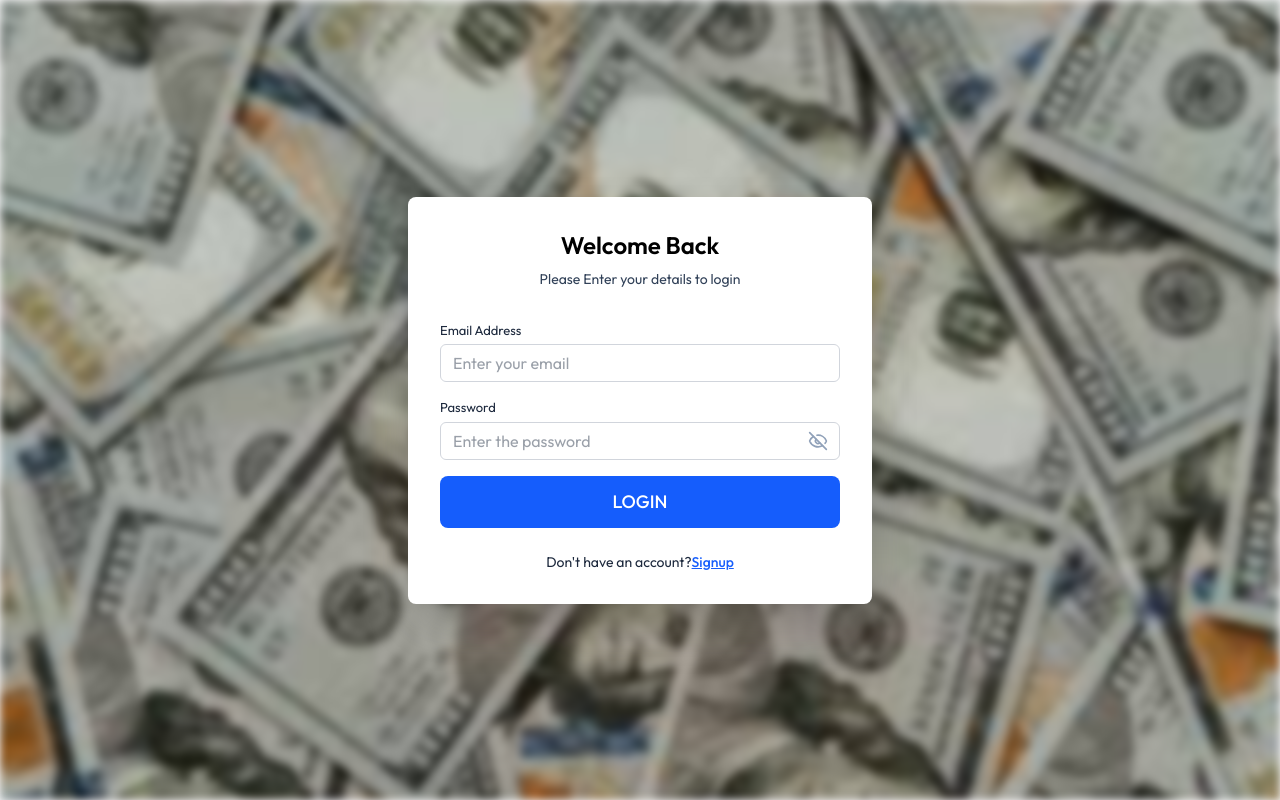
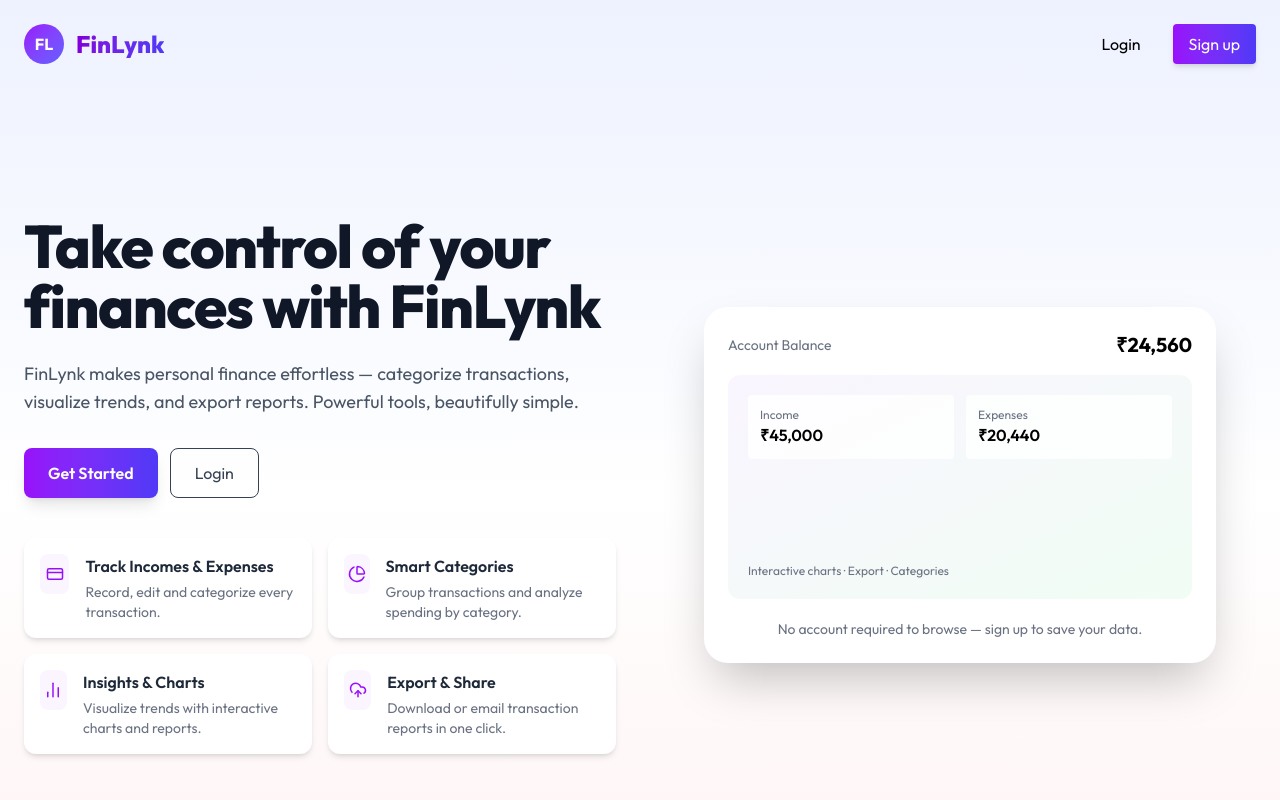
Before and after one commit to bhavaniprasad-tech/money-manager-frontend, a React (Vite) app: page / in a window 1280 px wide. Before the commit this address led to /login. Shown: the top 800 px of the page. Built offline with nearby package versions, Linux system fonts and the light colour scheme; sample sign-in values are in the browser's storage.

Commit message:
added the landing page

```diff
--- a/src/App.jsx
+++ b/src/App.jsx
@@ -6,6 +6,7 @@ import Category from './pages/Category';
 import Income from './pages/Income';
 import Expense from './pages/Expense';
 import Filter from './pages/Filter';
+import Landing from './pages/Landing';
 import { Toaster } from 'react-hot-toast';
 
 const App = () => {
@@ -14,7 +15,7 @@ const App = () => {
       <Toaster position="top-center" containerStyle={{ zIndex: 99999 }} />
       <BrowserRouter>
         <Routes>
-          <Route path="/" element={<Root />} />
+          <Route path="/" element={<Landing />} />
           <Route path="/dashboard" element={<Home />} />
           <Route path="/login" element={<Login />} />
           <Route path="/signup" element={<Signup />} />
--- a/src/pages/Expense.jsx
+++ b/src/pages/Expense.jsx
@@ -47,7 +47,16 @@ const Expense = () => {
         try{
             const response = await axiosConfig.get(API_ENDPOINTS.CATEGORY_BY_TYPE("expense"));
             if(response.status === 200){
-                setCategories(response.data);
+                const raw = response.data;
+                const normalized = Array.isArray(raw)
+                    ? raw.map((c) => ({
+                        id: c.id ?? c._id ?? c.categoryId ?? c.category_id,
+                        name: c.name ?? c.categoryName ?? c.label ?? c.category ?? "",
+                        icon: c.icon ?? c.image ?? c.iconUrl ?? "",
+                        type: c.type ?? c.categoryType ?? "expense",
+                    }))
+                    : [];
+                setCategories(normalized);
             }
         }catch(error){
             console.log('failed to fetch expense categories :',error);
--- a/src/pages/Income.jsx
+++ b/src/pages/Income.jsx
@@ -47,8 +47,17 @@ const Income = () => {
         try{
             const response = await axiosConfig.get(API_ENDPOINTS.CATEGORY_BY_TYPE("income"));
             if(response.status === 200){
-                console.log('income categories',response.data);
-                setCategories(response.data);
+                const raw = response.data;
+                console.log('income categories', raw);
+                const normalized = Array.isArray(raw)
+                    ? raw.map((c) => ({
+                        id: c.id ?? c._id ?? c.categoryId ?? c.category_id,
+                        name: c.name ?? c.categoryName ?? c.label ?? c.category ?? "",
+                        icon: c.icon ?? c.image ?? c.iconUrl ?? "",
+                        type: c.type ?? c.categoryType ?? "income",
+                    }))
+                    : [];
+                setCategories(normalized);
             }
         }catch(error){
             console.log('failed to fetch income categories :',error);
--- /dev/null
+++ b/src/pages/Landing.jsx
@@ -0,0 +1,80 @@
+import { Link } from "react-router-dom";
+import { CreditCard, PieChart, BarChart2, UploadCloud } from "lucide-react";
+
+const services = [
+  { title: "Track Incomes & Expenses", desc: "Record, edit and categorize every transaction.", icon: <CreditCard size={18} /> },
+  { title: "Smart Categories", desc: "Group transactions and analyze spending by category.", icon: <PieChart size={18} /> },
+  { title: "Insights & Charts", desc: "Visualize trends with interactive charts and reports.", icon: <BarChart2 size={18} /> },
+  { title: "Export & Share", desc: "Download or email transaction reports in one click.", icon: <UploadCloud size={18} /> },
+];
+
+const Landing = () => {
+  return (
+    <div className="min-h-screen bg-gradient-to-b from-indigo-50 via-white to-rose-50">
+      <header className="max-w-7xl mx-auto flex items-center justify-between py-6 px-6">
+        <div className="flex items-center gap-3">
+          <div className="w-10 h-10 rounded-full bg-gradient-to-br from-purple-600 to-indigo-500 flex items-center justify-center text-white font-bold">FL</div>
+          <div className="text-2xl font-extrabold text-transparent bg-clip-text bg-gradient-to-r from-purple-700 to-indigo-600">FinLynk</div>
+        </div>
+        <nav className="flex items-center gap-4">
+          <Link to="/login" className="px-4 py-2 rounded hover:bg-gray-100">Login</Link>
+          <Link to="/signup" className="px-4 py-2 bg-gradient-to-r from-purple-600 to-indigo-600 text-white rounded shadow-md hover:opacity-95">Sign up</Link>
+        </nav>
+      </header>
+
+      <main className="max-w-7xl mx-auto px-6 py-16 lg:py-32 grid grid-cols-1 lg:grid-cols-2 gap-12 items-center">
+        <section>
+          <h1 className="text-4xl sm:text-5xl lg:text-6xl font-extrabold tracking-tight text-gray-900">Take control of your finances with FinLynk</h1>
+          <p className="mt-6 text-lg text-gray-600 max-w-xl">FinLynk makes personal finance effortless — categorize transactions, visualize trends, and export reports. Powerful tools, beautifully simple.</p>
+
+          <div className="mt-8 flex flex-wrap gap-3">
+            <Link to="/signup" className="inline-flex items-center px-6 py-3 bg-gradient-to-r from-purple-600 to-indigo-600 text-white rounded-lg font-semibold shadow-lg">Get Started</Link>
+            <Link to="/login" className="inline-flex items-center px-6 py-3 border rounded-lg text-gray-700">Login</Link>
+          </div>
+
+          <div className="mt-10 grid grid-cols-1 sm:grid-cols-2 gap-4">
+            {services.map((s) => (
+              <div key={s.title} className="flex items-start gap-4 p-4 bg-white rounded-xl shadow-md">
+                <div className="w-10 h-10 flex items-center justify-center rounded-lg bg-purple-50 text-purple-600">{s.icon}</div>
+                <div>
+                  <h4 className="font-semibold text-gray-800">{s.title}</h4>
+                  <p className="text-sm text-gray-500 mt-1">{s.desc}</p>
+                </div>
+              </div>
+            ))}
+          </div>
+        </section>
+
+        <section className="flex items-center justify-center">
+          <div className="w-full max-w-lg bg-white rounded-3xl p-6 shadow-2xl overflow-hidden">
+            <div className="flex items-center justify-between mb-4">
+              <div className="text-sm text-gray-500">Account Balance</div>
+              <div className="text-xl font-bold">₹24,560</div>
+            </div>
+            <div className="h-56 bg-gradient-to-br from-purple-50 to-green-50 rounded-xl p-5 flex flex-col justify-between">
+              <div className="flex gap-3">
+                <div className="flex-1 bg-white/80 rounded p-3">
+                  <div className="text-xs text-gray-500">Income</div>
+                  <div className="font-semibold">₹45,000</div>
+                </div>
+                <div className="flex-1 bg-white/80 rounded p-3">
+                  <div className="text-xs text-gray-500">Expenses</div>
+                  <div className="font-semibold">₹20,440</div>
+                </div>
+              </div>
+
+              <div className="mt-3 text-xs text-gray-500">Interactive charts · Export · Categories</div>
+            </div>
+            <div className="mt-5 text-center text-sm text-gray-500">No account required to browse — sign up to save your data.</div>
+          </div>
+        </section>
+      </main>
+
+      <footer className="border-t py-6 mt-12">
+        <div className="max-w-7xl mx-auto px-6 text-sm text-gray-600">© {new Date().getFullYear()} FinLynk — Smart personal finance tracking</div>
+      </footer>
+    </div>
+  );
+};
+
+export default Landing;
```
